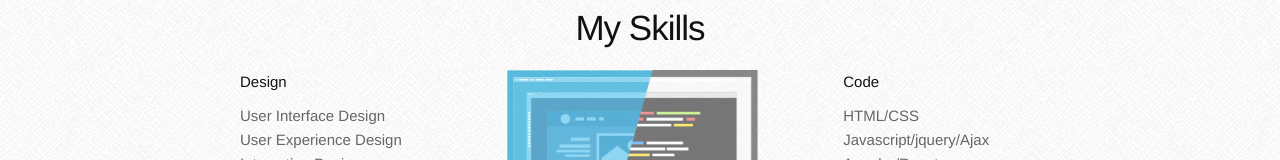
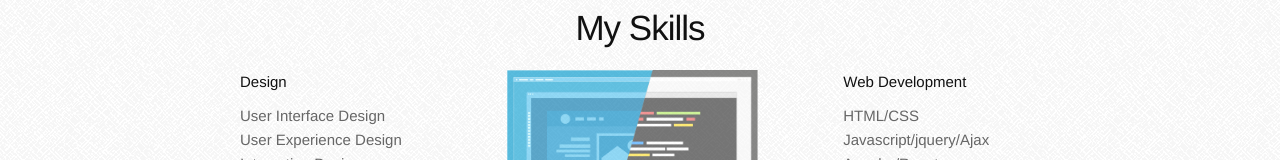
Before and after one commit to marcusssu/portfolio, a plain HTML site: page public_html/about.html in a window 1280 px wide. Shown: the part 371-531 px from the top of the page. Drawn offline with nearby package versions, Linux system fonts and the light colour scheme; files whose address does not match are found by name.

Commit message:
web development

```diff
--- a/public_html/about.html
+++ b/public_html/about.html
@@ -88,7 +88,7 @@
           </div>
           <div class="col-4">
 
-              <h4>Code</h4>
+              <h4>Web Development</h4>
               <ul>
                 <li>HTML/CSS</li>
                 <li>Javascript/jquery/Ajax</li>
```
